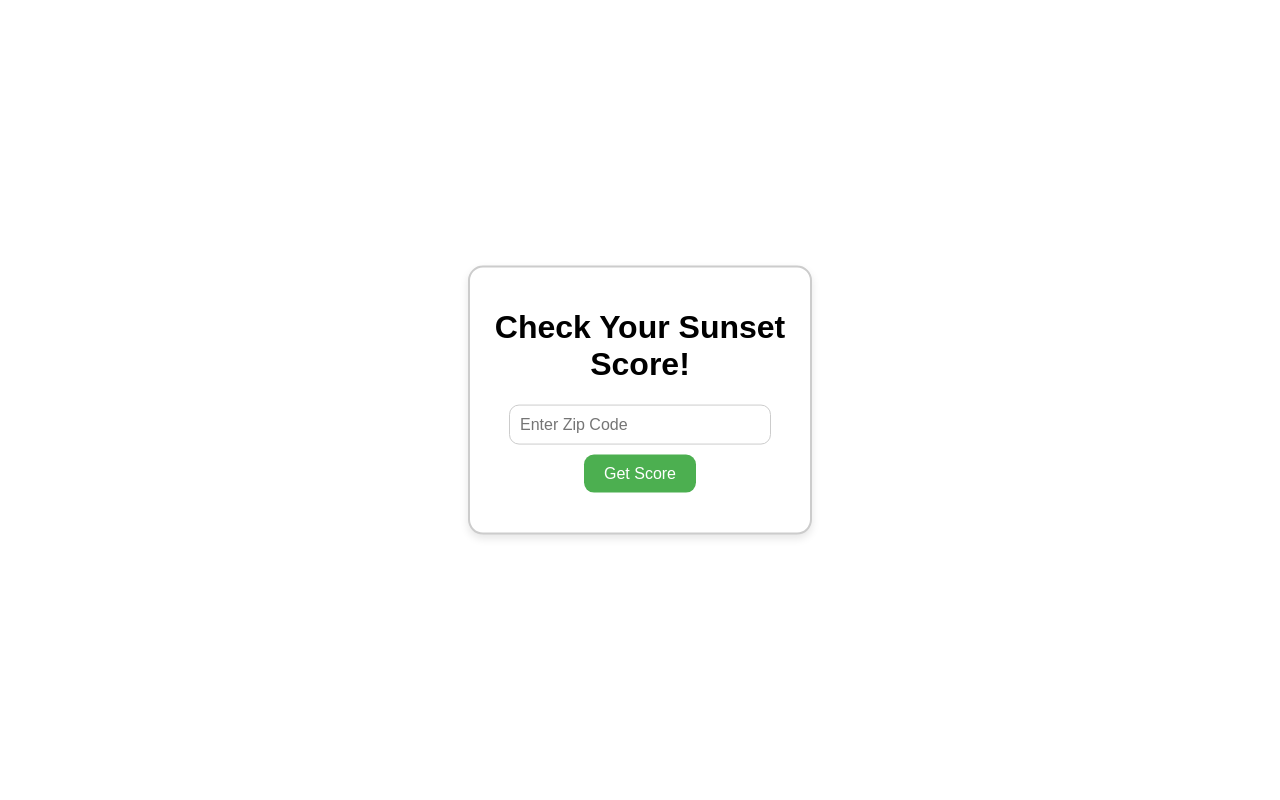
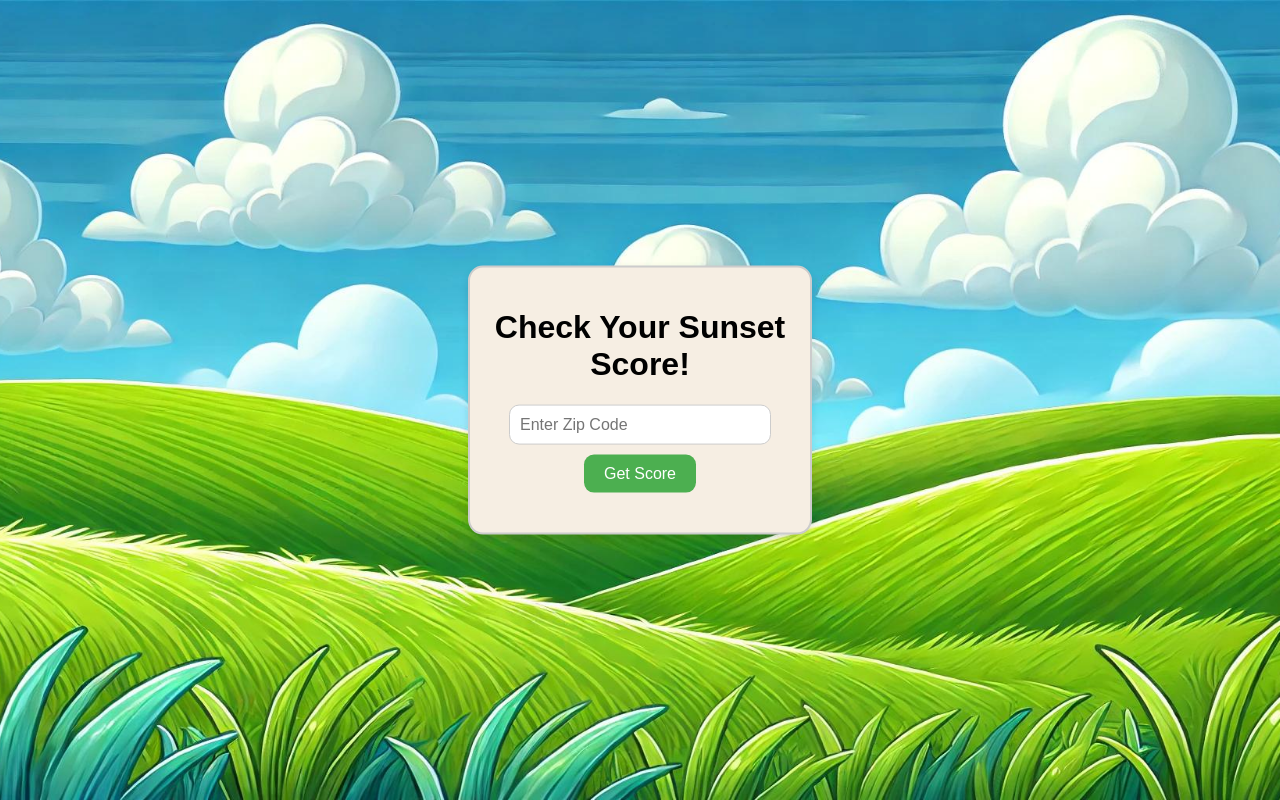
Before and after one commit to RyneAcheson/Sunset-Quality-Predictor, a Flask app: page / in a window 1280 px wide. Run offline with Flask 3, Linux system fonts and the light colour scheme.

Commit message:
default background image

```diff
--- a/static/style.css
+++ b/static/style.css
@@ -1,8 +1,14 @@
 body {
+    background-image: url("../static/background.jpg");
+    background-size: cover; /* Scale the image to cover the entire page */
+    background-repeat: no-repeat; /* Prevent repeating */
+    background-position: center; /* Center the background image */
+    background-attachment: fixed;
     font-family: sans-serif;
+    height: 100vh;
     text-align: center;
     margin: 0;
-    padding: 20px;
+    padding: 0;
 }
 
 form {
@@ -21,7 +27,7 @@ form {
     transform: translate(-50%, -50%); /* Offset by 50% of its width and height */
     text-align: center; /* Center align the text */
     box-shadow: 0 4px 8px rgba(0, 0, 0, 0.1); /* Add a subtle shadow */
-    background-color: #fff; /* Optional: Set a white background */
+    background-color: #f6EEE3; /* Optional: Set a white background */
 }
 
 
@@ -47,7 +53,7 @@ form {
 }
 
 .score-display {
-    margin-top: 20px;
+    margin-top: 0;
 }
 
 .sunset_scene {
```
Also changed, not shown: static/background.jpg (added).
